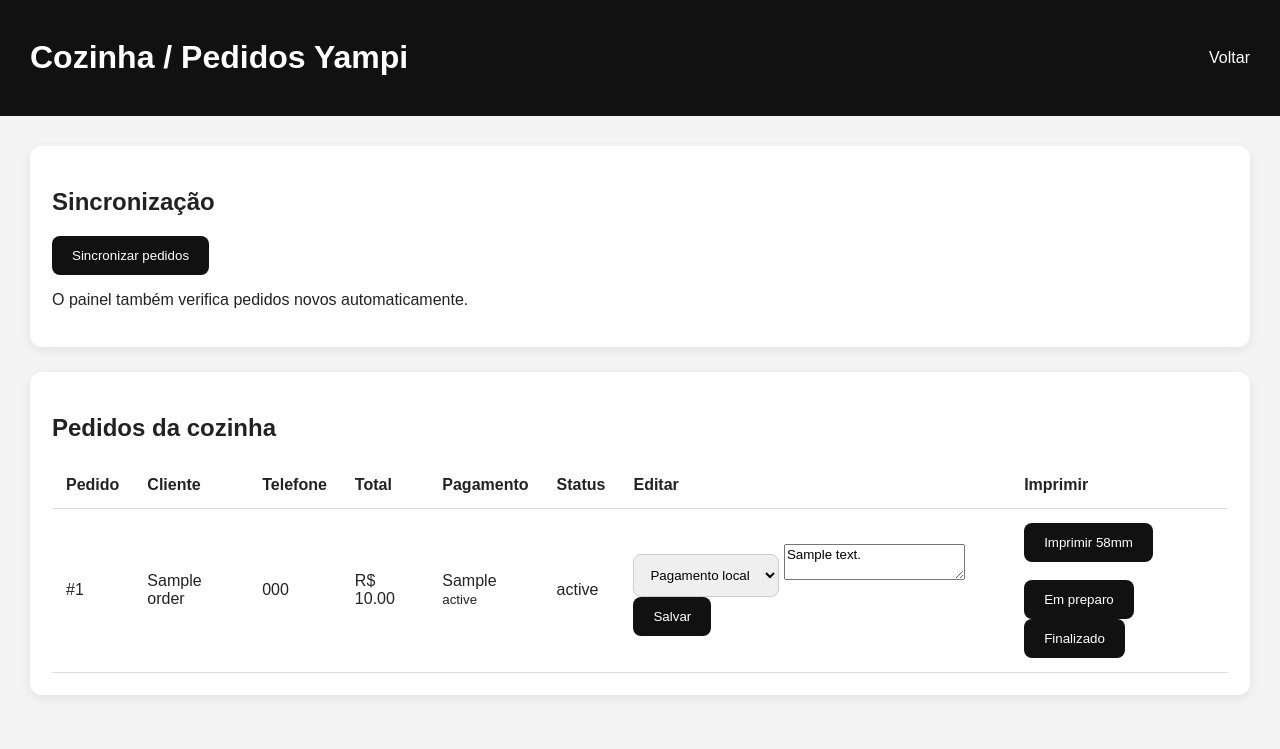
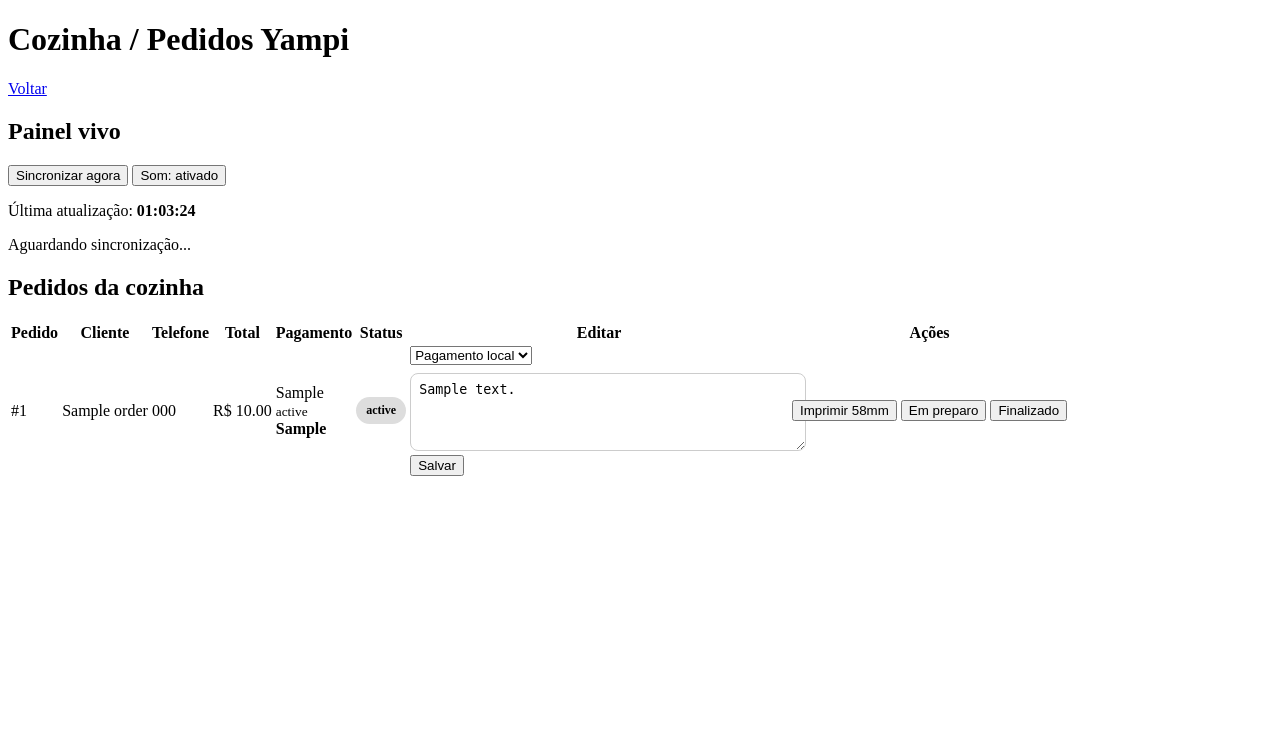
Before and after one commit to yohanmeert-dot/mototrack, a Flask app: page /admin/cozinha in a window 1280 px wide. Shown: the top 749 px of the page. Run offline with Flask 3, Linux system fonts and the light colour scheme; the visitor is signed in with stand-in values (Sample User, id 1); tables that the repository leaves empty hold one stand-in row (values such as "Sample post").

Commit message:
Cria painel vivo da cozinha

```diff
--- a/static/cozinha.js
+++ b/static/cozinha.js
@@ -1,117 +1,29 @@
-async function syncYampiOrders(event) {
-    const button = event ? event.target : null;
+let syncingNow = false;
+let soundEnabled = true;
+let knownOrderIds = new Set();
 
-    if (button) {
-        button.innerText = "Sincronizando...";
-    }
+function updateLastUpdate() {
+    const now = new Date();
+    document.getElementById("lastUpdate").innerText = now.toLocaleTimeString("pt-BR");
+}
 
-    try {
-        const response = await fetch("/api/yampi/sync");
-        const data = await response.json();
+function toggleSound() {
+    soundEnabled = !soundEnabled;
 
-        if (data.ok) {
-            alert(
-                "Pedidos sincronizados!\n\nRecebidos: " +
-                data.total_received +
-                "\nNovos salvos: " +
-                data.saved
-            );
+    const button = document.getElementById("soundButton");
 
-            location.reload();
-        } else {
-            alert("Erro ao sincronizar.");
-            console.log(data);
-        }
-    } catch (err) {
-        console.error(err);
-        alert("Erro inesperado.");
-    }
-
-    if (button) {
-        button.innerText = "Sincronizar pedidos";
+    if (soundEnabled) {
+        button.innerText = "Som: ativado";
+    } else {
+        button.innerText = "Som: desativado";
     }
 }
 
+function playBellSound() {
+    if (!soundEnabled) {
+        return;
+    }
 
-function printKitchenOrder(orderId) {
-    const iframe = document.createElement("iframe");
-
-    iframe.style.position = "fixed";
-    iframe.style.right = "0";
-    iframe.style.bottom = "0";
-    iframe.style.width = "0";
-    iframe.style.height = "0";
-    iframe.style.border = "0";
-    iframe.style.opacity = "0";
-
-    iframe.src = "/print/cozinha/" + orderId;
-
-    document.body.appendChild(iframe);
-
-    iframe.onload = function () {
-        setTimeout(() => {
-            iframe.contentWindow.focus();
-            iframe.contentWindow.print();
-        }, 500);
-    };
-
-    setTimeout(() => {
-        iframe.remove();
-    }, 15000);
-}
-
-
-async function markKitchenPreparing(orderId) {
-    await fetch("/api/kitchen/orders/" + orderId + "/status", {
-        method: "POST",
-        headers: {
-            "Content-Type": "application/json"
-        },
-        body: JSON.stringify({
-            order_status: "em preparo"
-        })
-    });
-
-    location.reload();
-}
-
-
-async function markKitchenFinished(orderId) {
-    await fetch("/api/kitchen/orders/" + orderId + "/status", {
-        method: "POST",
-        headers: {
-            "Content-Type": "application/json"
-        },
-        body: JSON.stringify({
-            order_status: "finalizado"
-        })
-    });
-
-    location.reload();
-}
-
-
-async function saveKitchenOrderInfo(orderId) {
-    const payment = document.getElementById("payment-" + orderId).value;
-    const notes = document.getElementById("notes-" + orderId).value;
-
-    await fetch("/api/kitchen/orders/" + orderId + "/status", {
-        method: "POST",
-        headers: {
-            "Content-Type": "application/json"
-        },
-        body: JSON.stringify({
-            local_payment_method: payment,
-            notes: notes
-        })
-    });
-
-    alert("Alterações salvas!");
-    location.reload();
-}
-
-
-function playBellSound() {
     const AudioContext = window.AudioContext || window.webkitAudioContext;
 
     if (!AudioContext) {
@@ -144,32 +56,261 @@ function playBellSound() {
     bell(900, now + 0.22, 0.6);
 }
 
+function statusBadge(status) {
+    const safeStatus = status || "novo";
 
-let syncingNow = false;
+    if (safeStatus === "novo") {
+        return `<span class="badge badge-new">Novo</span>`;
+    }
 
-async function autoSyncYampiOrders() {
+    if (safeStatus === "em preparo") {
+        return `<span class="badge badge-preparing">Em preparo</span>`;
+    }
+
+    if (safeStatus === "finalizado") {
+        return `<span class="badge badge-finished">Finalizado</span>`;
+    }
+
+    return `<span class="badge">${safeStatus}</span>`;
+}
+
+function renderOrders(orders, newIds = []) {
+    const container = document.getElementById("ordersContainer");
+
+    if (!orders || orders.length === 0) {
+        container.innerHTML = "<p>Nenhum pedido encontrado.</p>";
+        return;
+    }
+
+    let html = `
+        <table>
+            <thead>
+                <tr>
+                    <th>Pedido</th>
+                    <th>Cliente</th>
+                    <th>Telefone</th>
+                    <th>Total</th>
+                    <th>Pagamento</th>
+                    <th>Status</th>
+                    <th>Editar</th>
+                    <th>Ações</th>
+                </tr>
+            </thead>
+            <tbody>
+    `;
+
+    orders.forEach(order => {
+        const isNew = newIds.includes(order.id);
+        const rowClass = isNew ? "pedido-novo" : "";
+
+        html += `
+            <tr class="${rowClass}">
+                <td>#${order.yampi_id}</td>
+                <td>${order.customer_name || "-"}</td>
+                <td>${order.customer_phone || "-"}</td>
+                <td>R$ ${Number(order.total || 0).toFixed(2)}</td>
+                <td>
+                    ${order.payment_method || "-"}
+                    <br>
+                    <small>${order.payment_status || ""}</small>
+                    <br>
+                    <strong>${order.local_payment_method || ""}</strong>
+                </td>
+                <td>${statusBadge(order.order_status)}</td>
+                <td>
+                    <select id="payment-${order.id}">
+                        <option value="">Pagamento local</option>
+                        <option value="PIX" ${order.local_payment_method === "PIX" ? "selected" : ""}>PIX</option>
+                        <option value="DINHEIRO" ${order.local_payment_method === "DINHEIRO" ? "selected" : ""}>DINHEIRO</option>
+                        <option value="CARTAO" ${order.local_payment_method === "CARTAO" ? "selected" : ""}>CARTÃO</option>
+                        <option value="VR" ${order.local_payment_method === "VR" ? "selected" : ""}>VR</option>
+                        <option value="IFOOD" ${order.local_payment_method === "IFOOD" ? "selected" : ""}>IFOOD</option>
+                    </select>
+
+                    <textarea id="notes-${order.id}" placeholder="Observações">${order.notes || ""}</textarea>
+
+                    <button onclick="saveKitchenOrderInfo(${order.id})">
+                        Salvar
+                    </button>
+                </td>
+                <td>
+                    <button onclick="printKitchenOrder(${order.id})">
+                        Imprimir 58mm
+                    </button>
+
+                    <button onclick="markKitchenPreparing(${order.id})">
+                        Em preparo
+                    </button>
+
+                    <button onclick="markKitchenFinished(${order.id})">
+                        Finalizado
+                    </button>
+                </td>
+            </tr>
+        `;
+    });
+
+    html += `
+            </tbody>
+        </table>
+    `;
+
+    container.innerHTML = html;
+}
+
+async function loadKitchenOrders(playSoundForNew = false) {
+    try {
+        const response = await fetch("/api/kitchen/orders");
+        const orders = await response.json();
+
+        const newIds = [];
+
+        orders.forEach(order => {
+            if (!knownOrderIds.has(order.id)) {
+                if (knownOrderIds.size > 0) {
+                    newIds.push(order.id);
+                }
+                knownOrderIds.add(order.id);
+            }
+        });
+
+        if (playSoundForNew && newIds.length > 0) {
+            playBellSound();
+        }
+
+        renderOrders(orders, newIds);
+        updateLastUpdate();
+
+    } catch (err) {
+        console.error(err);
+        document.getElementById("ordersContainer").innerHTML =
+            "<p>Erro ao carregar pedidos.</p>";
+    }
+}
+
+async function syncYampiOrders(event) {
+    const button = event ? event.target : null;
+
     if (syncingNow) {
         return;
     }
 
     syncingNow = true;
 
+    if (button) {
+        button.innerText = "Sincronizando...";
+    }
+
+    document.getElementById("syncStatus").innerText = "Sincronizando com a Yampi...";
+
     try {
         const response = await fetch("/api/yampi/sync");
         const data = await response.json();
 
-        if (data.ok && data.saved > 0) {
-            playBellSound();
+        if (data.ok) {
+            document.getElementById("syncStatus").innerText =
+                "Sincronizado. Novos pedidos: " + data.saved;
 
-            setTimeout(() => {
-                location.reload();
-            }, 1200);
+            if (data.saved > 0) {
+                playBellSound();
+            }
+
+            await loadKitchenOrders(false);
+        } else {
+            document.getElementById("syncStatus").innerText =
+                "Erro ao sincronizar.";
+            console.log(data);
         }
     } catch (err) {
-        console.error("Erro auto sync:", err);
+        console.error(err);
+        document.getElementById("syncStatus").innerText =
+            "Erro inesperado na sincronização.";
+    }
+
+    if (button) {
+        button.innerText = "Sincronizar agora";
     }
 
     syncingNow = false;
 }
 
-setInterval(autoSyncYampiOrders, 5000);
+function printKitchenOrder(orderId) {
+    const iframe = document.createElement("iframe");
+
+    iframe.style.position = "fixed";
+    iframe.style.right = "0";
+    iframe.style.bottom = "0";
+    iframe.style.width = "0";
+    iframe.style.height = "0";
+    iframe.style.border = "0";
+    iframe.style.opacity = "0";
+
+    iframe.src = "/print/cozinha/" + orderId;
+
+    document.body.appendChild(iframe);
+
+    iframe.onload = function () {
+        setTimeout(() => {
+            iframe.contentWindow.focus();
+            iframe.contentWindow.print();
+        }, 500);
+    };
+
+    setTimeout(() => {
+        iframe.remove();
+    }, 15000);
+}
+
+async function markKitchenPreparing(orderId) {
+    await fetch("/api/kitchen/orders/" + orderId + "/status", {
+        method: "POST",
+        headers: {
+            "Content-Type": "application/json"
+        },
+        body: JSON.stringify({
+            order_status: "em preparo"
+        })
+    });
+
+    await loadKitchenOrders(false);
+}
+
+async function markKitchenFinished(orderId) {
+    await fetch("/api/kitchen/orders/" + orderId + "/status", {
+        method: "POST",
+        headers: {
+            "Content-Type": "application/json"
+        },
+        body: JSON.stringify({
+            order_status: "finalizado"
+        })
+    });
+
+    await loadKitchenOrders(false);
+}
+
+async function saveKitchenOrderInfo(orderId) {
+    const payment = document.getElementById("payment-" + orderId).value;
+    const notes = document.getElementById("notes-" + orderId).value;
+
+    await fetch("/api/kitchen/orders/" + orderId + "/status", {
+        method: "POST",
+        headers: {
+            "Content-Type": "application/json"
+        },
+        body: JSON.stringify({
+            local_payment_method: payment,
+            notes: notes
+        })
+    });
+
+    alert("Alterações salvas!");
+    await loadKitchenOrders(false);
+}
+
+async function autoLoop() {
+    await syncYampiOrders(null);
+}
+
+loadKitchenOrders(false);
+setInterval(autoLoop, 5000);
--- a/static/style.css
+++ b/static/style.css
@@ -1,182 +1,43 @@
-* {
-    box-sizing: border-box;
-    font-family: Arial, sans-serif;
+.badge {
+    display: inline-block;
+    padding: 6px 10px;
+    border-radius: 999px;
+    font-size: 12px;
+    font-weight: bold;
+    background: #ddd;
 }
 
-body {
-    margin: 0;
-    background: #f4f4f4;
-    color: #222;
+.badge-new {
+    background: #fff0b3;
+    color: #7a5a00;
 }
 
-header {
-    background: #111;
-    color: white;
-    padding: 18px 30px;
-    display: flex;
-    justify-content: space-between;
-    align-items: center;
+.badge-preparing {
+    background: #cfe8ff;
+    color: #004b82;
 }
 
-header a {
-    color: white;
-    text-decoration: none;
+.badge-finished {
+    background: #d6ffd6;
+    color: #075f07;
 }
 
-main {
-    padding: 30px;
+.pedido-novo {
+    animation: piscarPedido 1.2s ease-in-out 4;
+    background: #fff8cc;
 }
 
-.card {
-    background: white;
-    padding: 22px;
-    border-radius: 12px;
-    margin-bottom: 25px;
-    box-shadow: 0 3px 12px rgba(0,0,0,0.08);
+@keyframes piscarPedido {
+    0% { background: #fff8cc; }
+    50% { background: #ffe066; }
+    100% { background: #fff8cc; }
 }
 
-.form-grid {
-    display: grid;
-    grid-template-columns: 1fr 1fr 1fr auto;
-    gap: 10px;
+textarea {
+    width: 100%;
+    min-height: 60px;
+    margin-top: 8px;
+    padding: 8px;
+    border-radius: 8px;
+    border: 1px solid #ccc;
 }
-
-input {
-    padding: 12px;
-    border: 1px solid #ccc;
-    border-radius: 8px;
-}
-
-button {
-    padding: 12px 20px;
-    border: none;
-    background: #111;
-    color: white;
-    border-radius: 8px;
-    cursor: pointer;
-}
-
-button:hover {
-    background: #333;
-}
-
-table {
-    width: 100%;
-    border-collapse: collapse;
-}
-
-th, td {
-    padding: 14px;
-    border-bottom: 1px solid #ddd;
-    text-align: left;
-}
-
-.danger {
-    color: red;
-    text-decoration: none;
-}
-
-.login-body {
-    display: flex;
-    justify-content: center;
-    align-items: center;
-    min-height: 100vh;
-    background: #111;
-}
-
-.login-card {
-    background: white;
-    padding: 35px;
-    border-radius: 14px;
-    width: 360px;
-    text-align: center;
-}
-
-.login-card form {
-    display: flex;
-    flex-direction: column;
-    gap: 12px;
-}
-
-.login-card h1 {
-    margin-bottom: 5px;
-}
-
-.erro {
-    background: #ffd6d6;
-    color: #900;
-    padding: 10px;
-    border-radius: 8px;
-    margin-bottom: 12px;
-}
-select {
-    padding: 12px;
-    border: 1px solid #ccc;
-    border-radius: 8px;
-}
-
-.pedidos-form {
-    grid-template-columns: 1fr 1fr 1fr 1fr;
-}
-
-.qr-page,
-.mobile-page {
-    padding: 30px;
-}
-
-.qr-card {
-    max-width: 420px;
-    margin: auto;
-    text-align: center;
-}
-
-.qr-img {
-    width: 260px;
-    height: 260px;
-    margin-top: 20px;
-}
-
-.sucesso {
-    background: #d8ffd8;
-    color: #096b09;
-    padding: 10px;
-    border-radius: 8px;
-    margin-bottom: 12px;
-}
-
-.mobile-page .card {
-    max-width: 480px;
-    margin: auto;
-}
-
-.mobile-page form {
-    display: flex;
-    flex-direction: column;
-    gap: 12px;
-}
-#map {
-    width: 100%;
-    height: 600px;
-    border-radius: 12px;
-    overflow: hidden;
-}
-.tracking-page {
-    min-height: 100vh;
-    background: #111;
-    padding: 20px;
-}
-
-.tracking-card {
-    max-width: 520px;
-    margin: auto;
-    background: white;
-    border-radius: 18px;
-    padding: 22px;
-}
-
-#clienteMap {
-    width: 100%;
-    height: 420px;
-    border-radius: 14px;
-    margin-top: 15px;
-}
--- a/templates/admin_cozinha.html
+++ b/templates/admin_cozinha.html
@@ -14,82 +14,30 @@
 
 <main>
     <section class="card">
-        <h2>Sincronização</h2>
+        <h2>Painel vivo</h2>
 
         <button onclick="syncYampiOrders(event)">
-            Sincronizar pedidos
+            Sincronizar agora
         </button>
 
-        <p>O painel também verifica pedidos novos automaticamente.</p>
+        <button onclick="toggleSound()" id="soundButton">
+            Som: ativado
+        </button>
+
+        <p>
+            Última atualização:
+            <strong id="lastUpdate">---</strong>
+        </p>
+
+        <p id="syncStatus">Aguardando sincronização...</p>
     </section>
 
     <section class="card">
         <h2>Pedidos da cozinha</h2>
 
-        <table>
-            <thead>
-                <tr>
-                    <th>Pedido</th>
-                    <th>Cliente</th>
-                    <th>Telefone</th>
-                    <th>Total</th>
-                    <th>Pagamento</th>
-                    <th>Status</th>
-                    <th>Editar</th>
-                    <th>Imprimir</th>
-                </tr>
-            </thead>
-
-            <tbody>
-                {% for order in orders %}
-                <tr>
-                    <td>#{{ order.yampi_id }}</td>
-                    <td>{{ order.customer_name }}</td>
-                    <td>{{ order.customer_phone }}</td>
-                    <td>R$ {{ "%.2f"|format(order.total) }}</td>
-                    <td>
-                        {{ order.payment_method or "-" }}
-                        <br>
-                        <small>{{ order.payment_status or "" }}</small>
-                    </td>
-                    <td>{{ order.order_status }}</td>
-
-                    <td>
-                        <select id="payment-{{ order.id }}">
-                            <option value="">Pagamento local</option>
-                            <option value="PIX" {% if order.local_payment_method == "PIX" %}selected{% endif %}>PIX</option>
-                            <option value="DINHEIRO" {% if order.local_payment_method == "DINHEIRO" %}selected{% endif %}>DINHEIRO</option>
-                            <option value="CARTAO" {% if order.local_payment_method == "CARTAO" %}selected{% endif %}>CARTÃO</option>
-                            <option value="VR" {% if order.local_payment_method == "VR" %}selected{% endif %}>VR</option>
-                            <option value="IFOOD" {% if order.local_payment_method == "IFOOD" %}selected{% endif %}>IFOOD</option>
-                        </select>
-
-                        <textarea id="notes-{{ order.id }}" placeholder="Observações">{{ order.notes or "" }}</textarea>
-
-                        <button onclick="saveKitchenOrderInfo({{ order.id }})">
-                            Salvar
-                        </button>
-                    </td>
-
-                    <td>
-                        <button onclick="printKitchenOrder({{ order.id }})">
-                            Imprimir 58mm
-                        </button>
-
-                        <br><br>
-
-                        <button onclick="markKitchenPreparing({{ order.id }})">
-                            Em preparo
-                        </button>
-
-                        <button onclick="markKitchenFinished({{ order.id }})">
-                            Finalizado
-                        </button>
-                    </td>
-                </tr>
-                {% endfor %}
-            </tbody>
-        </table>
+        <div id="ordersContainer">
+            <p>Carregando pedidos...</p>
+        </div>
     </section>
 </main>
 
```
